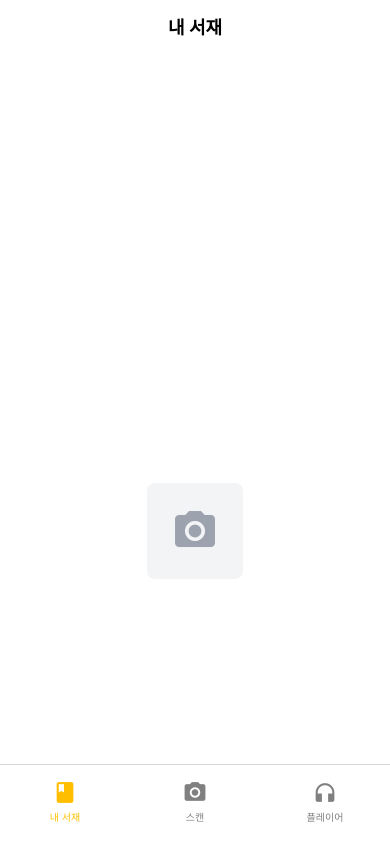
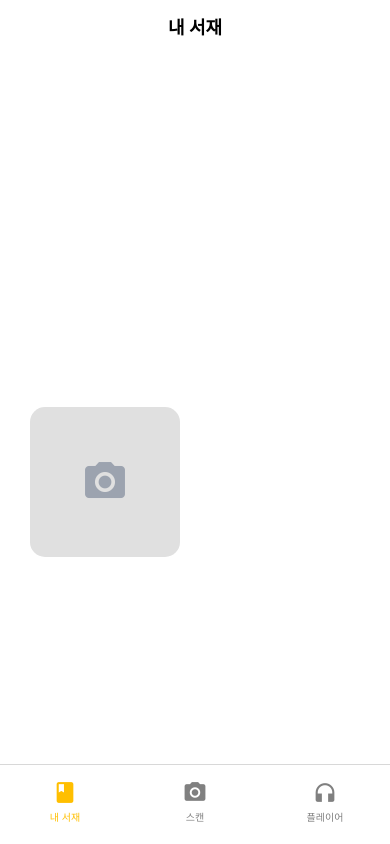
Before and after one commit to Nong-Mo/Frontend, a React Native app: screen /Library in a window 390 px wide. Built offline with nearby package versions, Linux system fonts and the light colour scheme.

Commit message:
[Fix] MoveScanCard Edit - Style Setting
MoveScanCard 스타일 속성 설정 (위치가 왼쪽 상단으로 오도록)

```diff
--- a/src/components/shared/MoveScanCard.jsx
+++ b/src/components/shared/MoveScanCard.jsx
@@ -11,13 +11,21 @@ const MoveScanCard = () => {
   };
 
   return (
-    <View className="flex items-center">
-      {/* 카메라 아이콘 */}
-      {/* 터치 시 handleNavigateToScan 함수 실행 스캔 스크린으로 이동 */}
-      <TouchableOpacity onPress={handleNavigateToScan}>
-        <View className="w-24 h-24 bg-gray-100 rounded-lg flex items-center justify-center mb-6">
-          <Icon name="camera-alt" size={48} color="#9CA3AF" />{' '} {/* Material Icons 사용 */}
-        </View>
+    <View style={{ position: 'absolute', top: 10, left: 15 }}>
+       <TouchableOpacity
+        onPress={handleNavigateToScan}
+        style={{
+          width: 150,
+          height: 150,
+          backgroundColor: '#e0e0e0',
+          borderRadius: 15,
+          justifyContent: 'center',
+          alignItems: 'center',
+          padding: 15,
+          margin: 15,
+        }}
+      >
+        <Icon name="camera-alt" size={48} color="#9CA3AF" />
       </TouchableOpacity>
     </View>
   );
```
